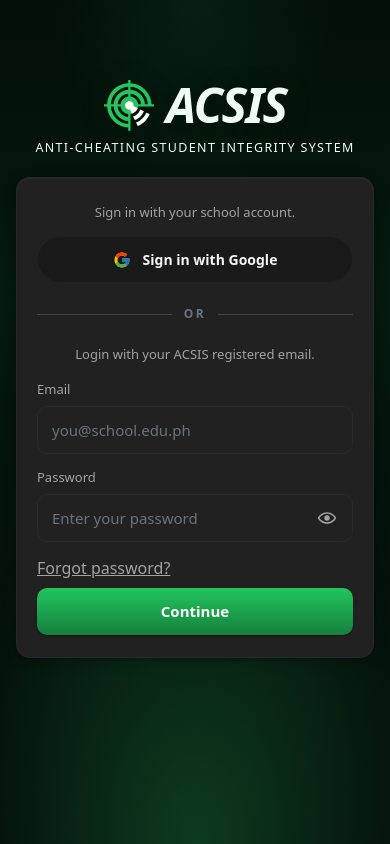
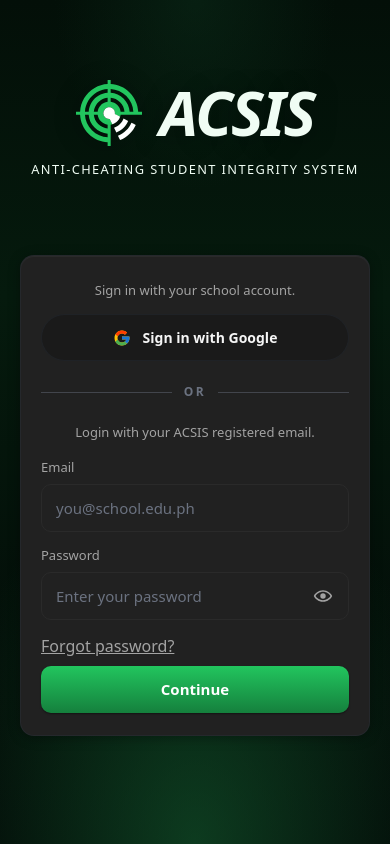
Before and after one commit to unticheating/ACSIS, a React (Vite) app: page / in a window 390 px wide. Built offline with nearby package versions, Linux system fonts and the light colour scheme; no server answers; a web font is replaced by a local one.

Commit message:
Revert "Make mobile branding slightly smaller on landing page and tighten mobile spacing"
This reverts commit 0e57392242954cab358f4e5409d90bed8126d87e.

```diff
--- a/src/styles/acsis-immersive.css
+++ b/src/styles/acsis-immersive.css
@@ -279,33 +279,24 @@
 }
 
 @media (max-width: 767px) {
-  /* Tighter spacing for mobile: make brand gap minimal and reduce top padding */
-  .acsis-immersive {
-    --acsis-auth-brand-gap: clamp(8px, 3vh, 20px);
-  }
-
-  .acsis-immersive__main {
-    padding: clamp(40px, 8vh, 64px) 16px 32px; /* smaller top padding */
-  }
-
   .acsis-immersive__brand-row {
-    gap: clamp(10px, 3vw, 16px);
-    margin-bottom: 8px;
+    gap: clamp(14px, 4.5vw, 22px);
+    margin-bottom: 14px;
   }
 
   .acsis-immersive__brand .acsis-immersive__title--brand {
-    font-size: clamp(3rem, 11vw, 4.5rem);
+    font-size: clamp(3.85rem, 14vw, 5.5rem);
   }
 
   .acsis-immersive__brand-logo {
-    width: clamp(48px, 13vw, 64px) !important;
-    height: clamp(48px, 13vw, 64px) !important;
-    min-width: clamp(48px, 13vw, 64px) !important;
-    min-height: clamp(48px, 13vw, 64px) !important;
+    width: clamp(58px, 17vw, 72px) !important;
+    height: clamp(58px, 17vw, 72px) !important;
+    min-width: clamp(58px, 17vw, 72px) !important;
+    min-height: clamp(58px, 17vw, 72px) !important;
   }
 
   .acsis-immersive__brand .acsis-immersive__subtitle {
-    font-size: 0.78rem;
+    font-size: 0.8rem;
   }
 }
 
```
